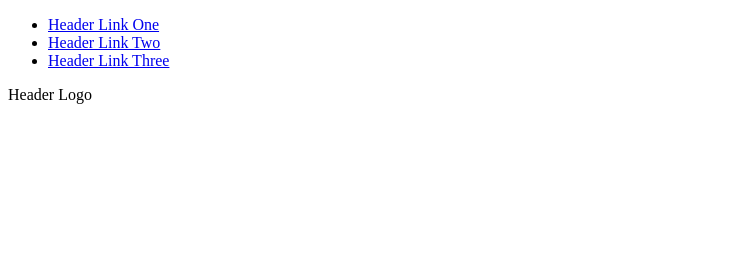
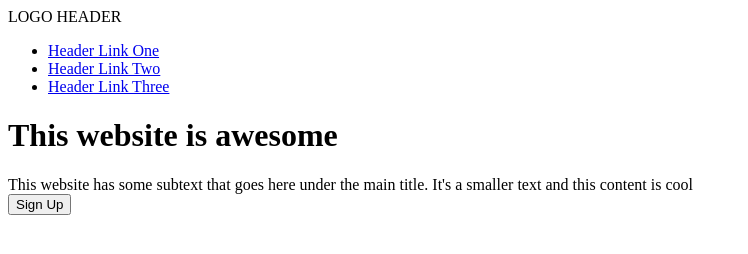
Before and after one commit to Kmorton0/Odin-Landing-Page, a plain HTML site: page index.html in a window 1280 px wide. Shown: the whole page, without its empty margins (0-748 px from the left). Drawn offline with Linux system fonts and the light colour scheme.

Commit message:
Logo Header, header links, and sigh nup button was created

```diff
--- a/index.html
+++ b/index.html
@@ -9,6 +9,7 @@
   </head>
   <body>
     <div class="header">
+        <div class="logo">LOGO HEADER</div>
         <div class="right-links">
             <ul>
                 <li><a href="#">Header Link One</a></li>
@@ -16,7 +17,10 @@
                 <li><a href="#">Header Link Three</a></li>
             </ul>
         </div>
-        <div class="logo">Header Logo</div>
+
+        <h1>This website is awesome</h1>
+        <div class="text">This website has some subtext that goes here under the main title. It's a smaller text and this content is cool</div>
+        <button class="sign up">Sign Up</button>
 
     <div class="body">
 
```
